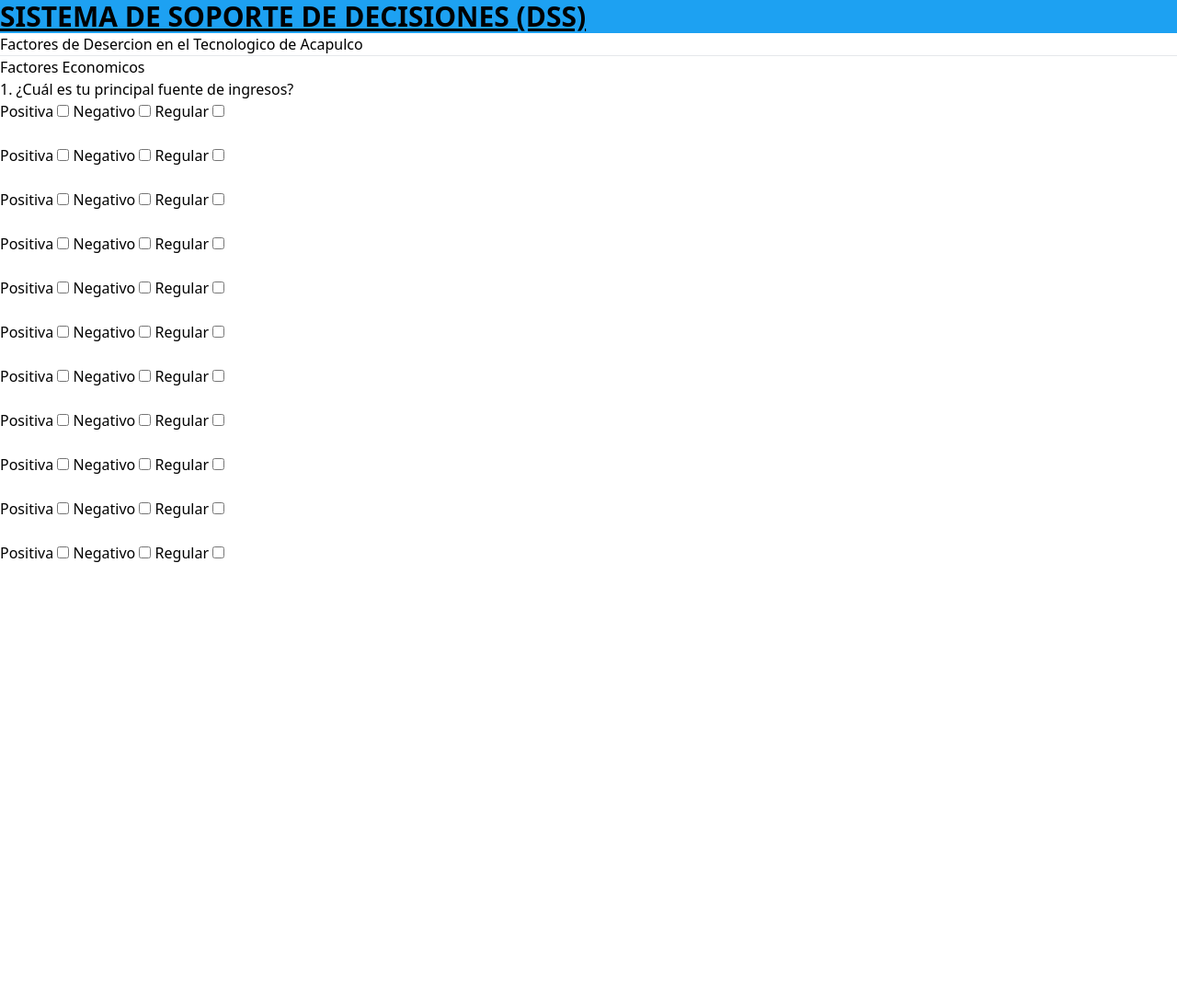
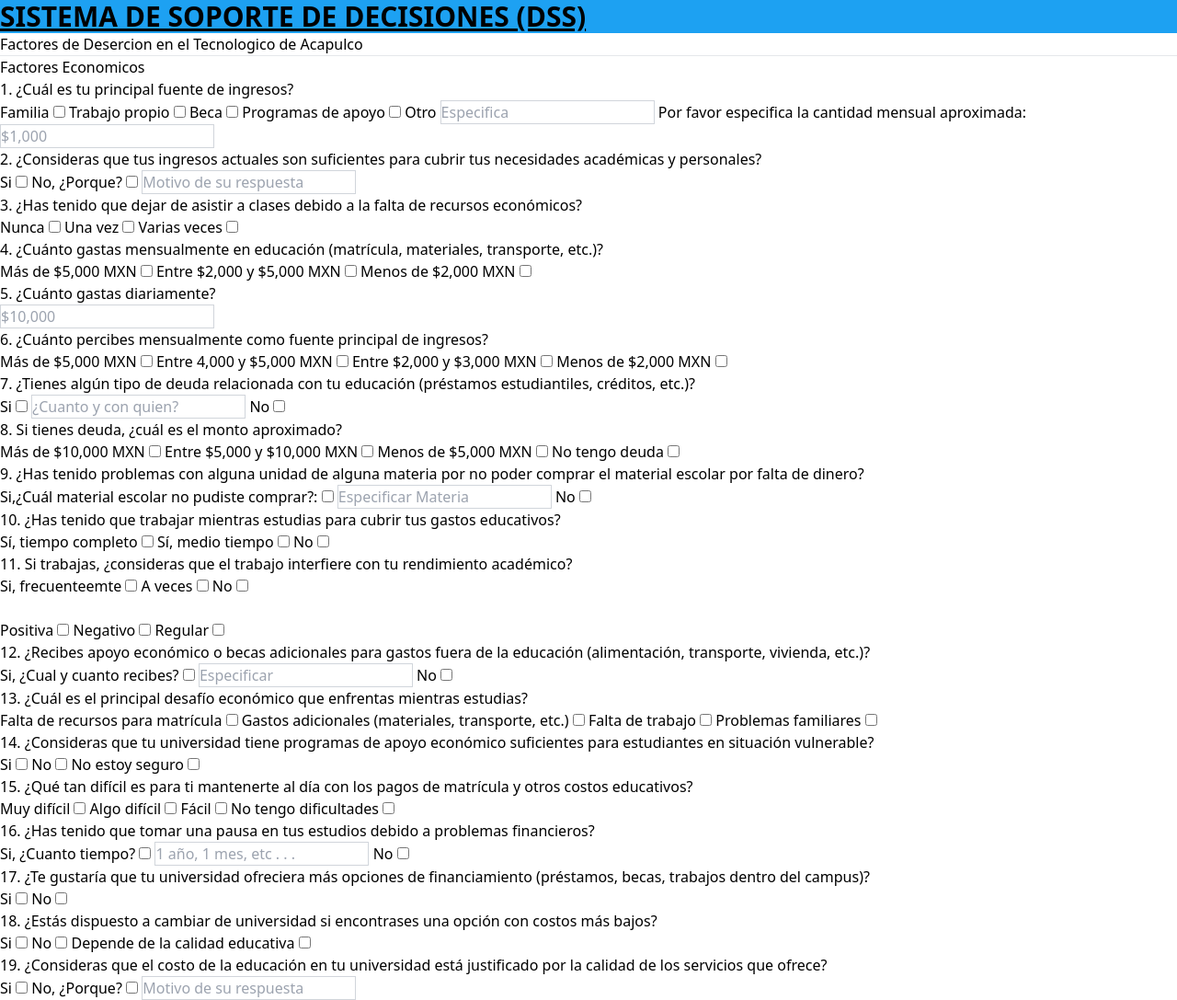
Before and after one commit to CatAnonima67/Proyecto_Toma_Decisiones, a website: page src/Formularios/Factores_Economicos.html in a window 1280 px wide. Shown: the whole page at 92% size. Before the commit the page ends 800 px from the top, so only its background shows below. Drawn offline with nearby package versions, Linux system fonts and the light colour scheme.

Commit message:
Datos_Generales

```diff
--- a/src/Formularios/Factores_Economicos.html
+++ b/src/Formularios/Factores_Economicos.html
@@ -13,60 +13,103 @@
     <h2>Factores Economicos </h2>
     <form>
         <label>1.	¿Cuál es tu principal fuente de ingresos? </label> <br>
-        <label >Positiva</label> <input type="checkbox" name="p1" placeholder="p1"/>
-        <label >Negativo</label> <input type="checkbox" name="p1" placeholder="p1"/>
-        <label >Regular</label> <input type="checkbox" name="p1" placeholder="p1"/>
+        <label >Familia </label> <input type="checkbox" name="p1" placeholder="p1"/>
+        <label >Trabajo propio </label> <input type="checkbox" name="p1" placeholder="p1"/>
+        <label >Beca </label> <input type="checkbox" name="p1" placeholder="p1"/>
+        <label >Programas de apoyo </label> <input type="checkbox" name="p1" placeholder="p1"/>
+        <label >Otro </label> <input type="text" class="border border-gray-300" name="p1" placeholder="Especifica"/>
+        <label >Por favor especifica la cantidad mensual aproximada: </label> <input type="text" class="border border-gray-300" name="p1" placeholder="$1,000"/>
+        <br>
+        <label>2.	¿Consideras que tus ingresos actuales son suficientes para cubrir tus necesidades académicas y personales? </label> <br>
+        <label >Si</label> <input type="checkbox" name="p1" placeholder="p1"/>
+        <label >No, ¿Porque? </label> <input type="checkbox" name="p1" placeholder="p1"/> <input type="text" class="border border-gray-300" name="p1" placeholder="Motivo de su respuesta"/>
+        <br>
+        <label>3.	¿Has tenido que dejar de asistir a clases debido a la falta de recursos económicos? </label> <br>
+        <label >Nunca</label> <input type="checkbox" name="p1" placeholder="p1"/>
+        <label >Una vez</label> <input type="checkbox" name="p1" placeholder="p1"/>
+        <label >Varias veces</label> <input type="checkbox" name="p1" placeholder="p1"/>
+        <br>
+        <label>4.	¿Cuánto gastas mensualmente en educación (matrícula, materiales, transporte, etc.)? </label> <br>
+        <label >Más de $5,000 MXN</label> <input type="checkbox" name="p1" placeholder="p1"/>
+        <label >Entre $2,000 y $5,000 MXN</label> <input type="checkbox" name="p1" placeholder="p1"/>
+        <label >Menos de $2,000 MXN</label> <input type="checkbox" name="p1" placeholder="p1"/>
+        <br>
+        <label>5.	¿Cuánto gastas diariamente? </label> <br>
+        <input type="text" class="border border-gray-300" name="p1" placeholder="$10,000"/>
+        <br>
+        <label>6.	¿Cuánto percibes mensualmente como fuente principal de ingresos? </label> <br>
+        <label >Más de $5,000 MXN</label> <input type="checkbox" name="p1" placeholder="p1"/>
+        <label >Entre 4,000 y $5,000 MXN</label> <input type="checkbox" name="p1" placeholder="p1"/>
+        <label >Entre $2,000 y $3,000 MXN</label> <input type="checkbox" name="p1" placeholder="p1"/>
+        <label >Menos de $2,000 MXN </label> <input type="checkbox" name="p1" placeholder="p1"/>
+        <br>
+        <label>7.	¿Tienes algún tipo de deuda relacionada con tu educación (préstamos estudiantiles, créditos, etc.)? </label> <br>
+        <label >Si </label> <input type="checkbox" name="p1" placeholder="p1"/> <input type="text" class="border border-gray-300" name="p1" placeholder="¿Cuanto y con quien?"/>
+        <label >No</label> <input type="checkbox" name="p1" placeholder="p1"/>
+        <br>
+        <label>8.	Si tienes deuda, ¿cuál es el monto aproximado? </label> <br>
+        <label >Más de $10,000 MXN</label> <input type="checkbox" name="p1" placeholder="p1"/>
+        <label >Entre $5,000 y $10,000 MXN</label> <input type="checkbox" name="p1" placeholder="p1"/>
+        <label >Menos de $5,000 MXN</label> <input type="checkbox" name="p1" placeholder="p1"/>
+        <label >No tengo deuda</label> <input type="checkbox" name="p1" placeholder="p1"/>
+        <br>
+        <label>9.	¿Has tenido problemas con alguna unidad de alguna materia por no poder comprar el material escolar por falta de dinero? </label> <br>
+        <label >Si,¿Cuál material escolar no pudiste comprar?:</label> <input type="checkbox" name="p1" placeholder="p1"/>  <input type="text" class="border border-gray-300" name="p1" placeholder="Especificar Materia"/>
+        <label >No</label> <input type="checkbox" name="p1" placeholder="p1"/>
+        <br>
+        <label>10.	¿Has tenido que trabajar mientras estudias para cubrir tus gastos educativos? </label> <br>
+        <label >Sí, tiempo completo</label> <input type="checkbox" name="p1" placeholder="p1"/>
+        <label >Sí, medio tiempo</label> <input type="checkbox" name="p1" placeholder="p1"/>
+        <label >No</label> <input type="checkbox" name="p1" placeholder="p1"/>
+        <br>
+        <label>11.	Si trabajas, ¿consideras que el trabajo interfiere con tu rendimiento académico? </label> <br>
+        <label >Si, frecuenteemte</label> <input type="checkbox" name="p1" placeholder="p1"/>
+        <label >A veces</label> <input type="checkbox" name="p1" placeholder="p1"/>
+        <label >No</label> <input type="checkbox" name="p1" placeholder="p1"/>
         <br>
         <label> </label> <br>
         <label >Positiva</label> <input type="checkbox" name="p1" placeholder="p1"/>
         <label >Negativo</label> <input type="checkbox" name="p1" placeholder="p1"/>
         <label >Regular</label> <input type="checkbox" name="p1" placeholder="p1"/>
         <br>
-        <label> </label> <br>
-        <label >Positiva</label> <input type="checkbox" name="p1" placeholder="p1"/>
-        <label >Negativo</label> <input type="checkbox" name="p1" placeholder="p1"/>
-        <label >Regular</label> <input type="checkbox" name="p1" placeholder="p1"/>
+        <label>12.	¿Recibes apoyo económico o becas adicionales para gastos fuera de la educación (alimentación, transporte, vivienda, etc.)? </label> <br>
+        <label >Si, ¿Cual y cuanto recibes? </label> <input type="checkbox" name="p1" placeholder="p1"/> <input type="text" class="border border-gray-300" name="p1" placeholder="Especificar"/>
+        <label >No</label> <input type="checkbox" name="p1" placeholder="p1"/>
         <br>
-        <label> </label> <br>
-        <label >Positiva</label> <input type="checkbox" name="p1" placeholder="p1"/>
-        <label >Negativo</label> <input type="checkbox" name="p1" placeholder="p1"/>
-        <label >Regular</label> <input type="checkbox" name="p1" placeholder="p1"/>
+        <label>13.	¿Cuál es el principal desafío económico que enfrentas mientras estudias? </label> <br>
+        <label >Falta de recursos para matrícula</label> <input type="checkbox" name="p1" placeholder="p1"/>
+        <label >Gastos adicionales (materiales, transporte, etc.)</label> <input type="checkbox" name="p1" placeholder="p1"/>
+        <label >Falta de trabajo</label> <input type="checkbox" name="p1" placeholder="p1"/>
+        <label >Problemas familiares</label> <input type="checkbox" name="p1" placeholder="p1"/>
         <br>
-        <label> </label> <br>
-        <label >Positiva</label> <input type="checkbox" name="p1" placeholder="p1"/>
-        <label >Negativo</label> <input type="checkbox" name="p1" placeholder="p1"/>
-        <label >Regular</label> <input type="checkbox" name="p1" placeholder="p1"/>
+        <label>14.	¿Consideras que tu universidad tiene programas de apoyo económico suficientes para estudiantes en situación vulnerable? </label> <br>
+        <label >Si</label> <input type="checkbox" name="p1" placeholder="p1"/>
+        <label >No</label> <input type="checkbox" name="p1" placeholder="p1"/>
+        <label >No estoy seguro</label> <input type="checkbox" name="p1" placeholder="p1"/>
         <br>
-        <label> </label> <br>
-        <label >Positiva</label> <input type="checkbox" name="p1" placeholder="p1"/>
-        <label >Negativo</label> <input type="checkbox" name="p1" placeholder="p1"/>
-        <label >Regular</label> <input type="checkbox" name="p1" placeholder="p1"/>
+        <label>15.	¿Qué tan difícil es para ti mantenerte al día con los pagos de matrícula y otros costos educativos? </label> <br>
+        <label >Muy difícil</label> <input type="checkbox" name="p1" placeholder="p1"/>
+        <label >Algo difícil</label> <input type="checkbox" name="p1" placeholder="p1"/>
+        <label >Fácil</label> <input type="checkbox" name="p1" placeholder="p1"/>
+        <label >No tengo dificultades</label> <input type="checkbox" name="p1" placeholder="p1"/>
         <br>
-        <label> </label> <br>
-        <label >Positiva</label> <input type="checkbox" name="p1" placeholder="p1"/>
-        <label >Negativo</label> <input type="checkbox" name="p1" placeholder="p1"/>
-        <label >Regular</label> <input type="checkbox" name="p1" placeholder="p1"/>
+        <label>16.	¿Has tenido que tomar una pausa en tus estudios debido a problemas financieros? </label> <br>
+        <label >Si, ¿Cuanto tiempo? </label> <input type="checkbox" name="p1" placeholder="p1"/> <input type="text" class="border border-gray-300" name="p1" placeholder="1 año, 1 mes, etc . . ."/>
+        <label >No</label> <input type="checkbox" name="p1" placeholder="p1"/>
         <br>
-        <label> </label> <br>
-        <label >Positiva</label> <input type="checkbox" name="p1" placeholder="p1"/>
-        <label >Negativo</label> <input type="checkbox" name="p1" placeholder="p1"/>
-        <label >Regular</label> <input type="checkbox" name="p1" placeholder="p1"/>
+        <label>17.	¿Te gustaría que tu universidad ofreciera más opciones de financiamiento (préstamos, becas, trabajos dentro del campus)? </label> <br>
+        <label >Si</label> <input type="checkbox" name="p1" placeholder="p1"/>
+        <label >No</label> <input type="checkbox" name="p1" placeholder="p1"/>
         <br>
-        <label> </label> <br>
-        <label >Positiva</label> <input type="checkbox" name="p1" placeholder="p1"/>
-        <label >Negativo</label> <input type="checkbox" name="p1" placeholder="p1"/>
-        <label >Regular</label> <input type="checkbox" name="p1" placeholder="p1"/>
+        <label>18.	¿Estás dispuesto a cambiar de universidad si encontrases una opción con costos más bajos? </label> <br>
+        <label >Si</label> <input type="checkbox" name="p1" placeholder="p1"/>
+        <label >No</label> <input type="checkbox" name="p1" placeholder="p1"/>
+        <label >Depende de la calidad educativa</label> <input type="checkbox" name="p1" placeholder="p1"/>
         <br>
-        <label> </label> <br>
-        <label >Positiva</label> <input type="checkbox" name="p1" placeholder="p1"/>
-        <label >Negativo</label> <input type="checkbox" name="p1" placeholder="p1"/>
-        <label >Regular</label> <input type="checkbox" name="p1" placeholder="p1"/>
-        <br>
-        <label> </label> <br>
-        <label >Positiva</label> <input type="checkbox" name="p1" placeholder="p1"/>
-        <label >Negativo</label> <input type="checkbox" name="p1" placeholder="p1"/>
-        <label >Regular</label> <input type="checkbox" name="p1" placeholder="p1"/>
-        <br>
+        <label>19.	¿Consideras que el costo de la educación en tu universidad está justificado por la calidad de los servicios que ofrece? </label> <br>
+        <label >Si</label> <input type="checkbox" name="p1" placeholder="p1"/>
+        <label >No, ¿Porque?</label> <input type="checkbox" name="p1" placeholder="p1"/> <input type="text" class="border border-gray-300" name="p1" placeholder="Motivo de su respuesta"/>
+
     </form>
 
 </body>
```
Also changed, not shown: src/Formularios/Datos_Generales.html (added, +116 -0 lines), src/index.html (+1 -1 lines).
